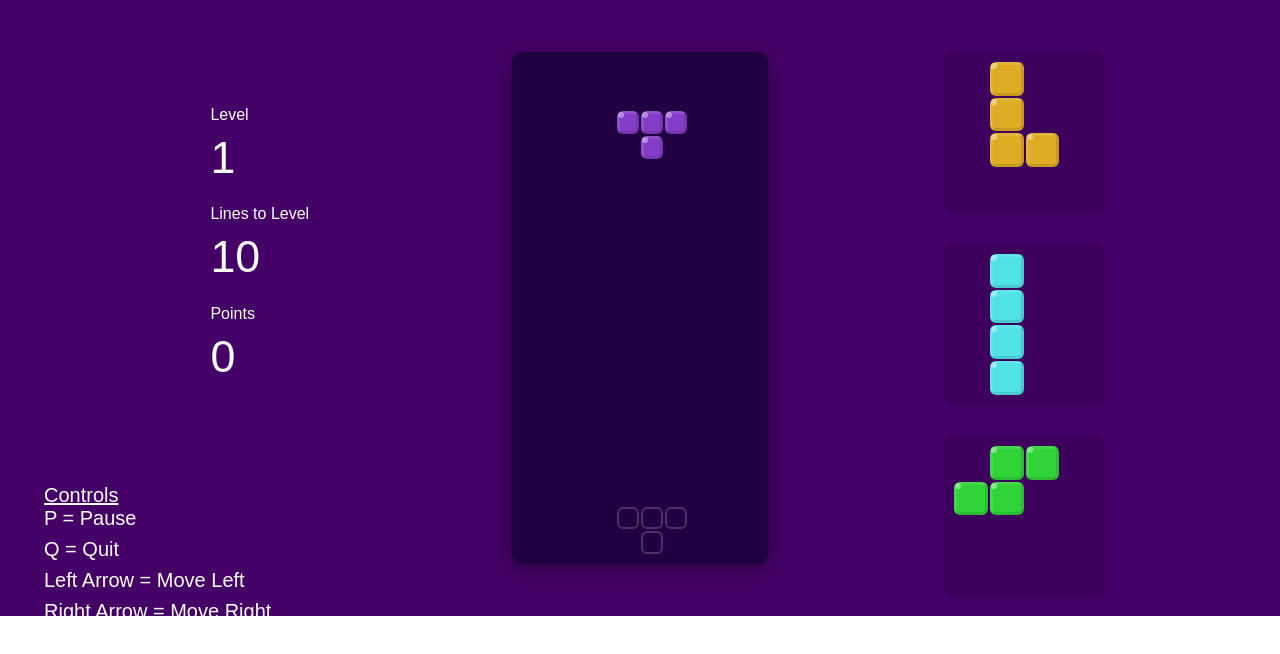
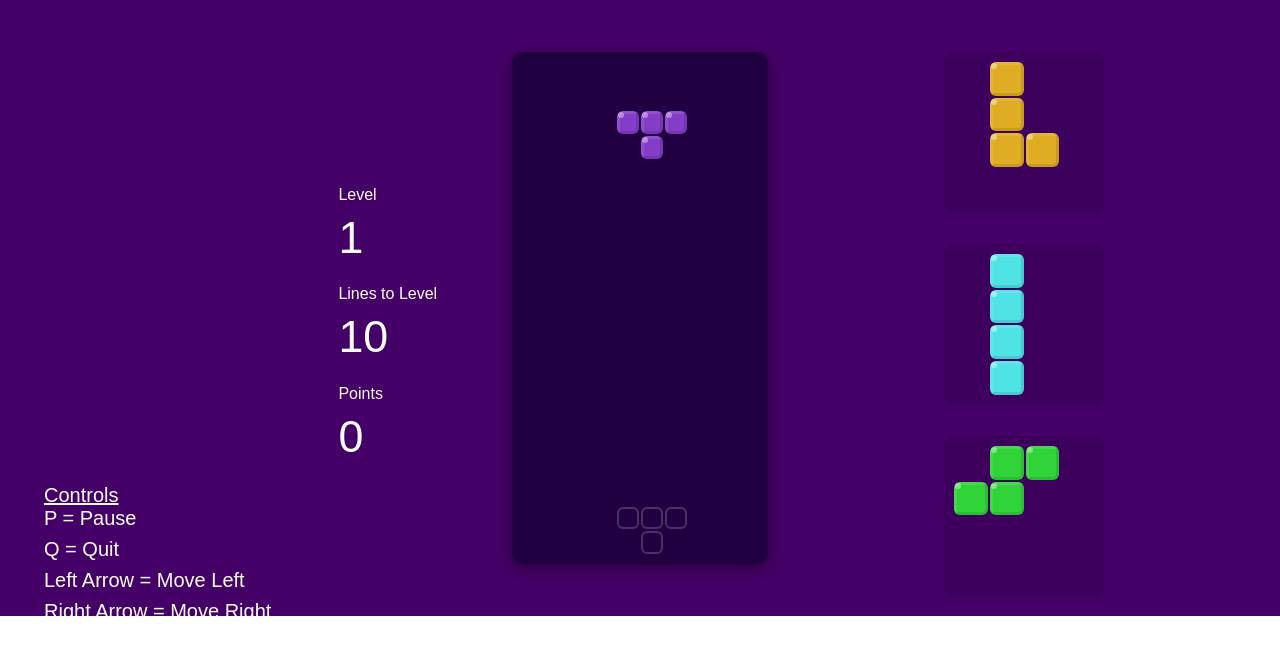
Before and after one commit to dvaug86/tetris_react, a React (Create React App) app: page / in a window 1280 px wide. Both pictures are taken after a click on the button "Play Tetris". Shown: the top 654 px of the page. Built offline with nearby package versions, Linux system fonts and the light colour scheme.

Commit message:
so close

```diff
--- a/src/components/GameStats.css
+++ b/src/components/GameStats.css
@@ -6,14 +6,14 @@
 
 .GameStats__right{
     right: 0;
-    bottom: 20vh;
+    bottom: 10vh;
     text-align: left;
 }
 
 .GameStats{
     position: absolute;
     width: 22vw;
-    right: 60vw;
+    right: 50vw;
     list-style-type: none;
     color: rgba(255, 255, 255, 1);
 }
```
